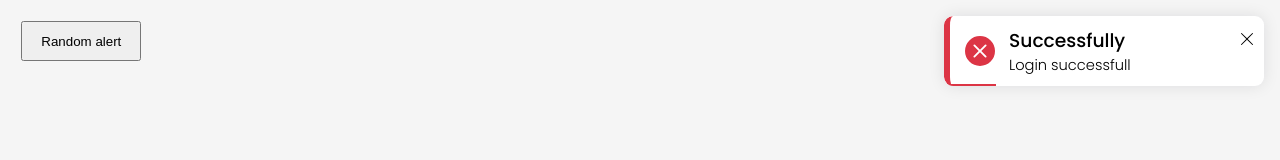
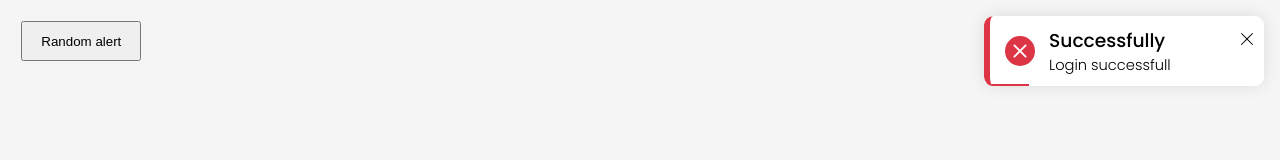
Before and after one commit to ModulesX1/NewAlert, a plain HTML site: page index.html in a window 1280 px wide. Both pictures are taken after a click on the button "Random alert". Drawn offline with Linux system fonts and the light colour scheme.

Commit message:
Update alert width

```diff
--- a/NewAlert.css
+++ b/NewAlert.css
@@ -7,7 +7,7 @@
   z-index: 2147483647;
   user-select: none;
   position: fixed;
-  width: 320px;
+  min-width: 280px;
   right: 1em;
   top: 1em;
 }
@@ -43,6 +43,7 @@
 
 .alert-\>content {
   padding: 10px 0;
+  max-width: 215px;
 }
 .alert-\>content .alert-\>header {
   font-weight: 500;
@@ -205,4 +206,3 @@
       width: 0%;
   }
 }
-/*# sourceMappingURL=NewAlert.css.map */
```
